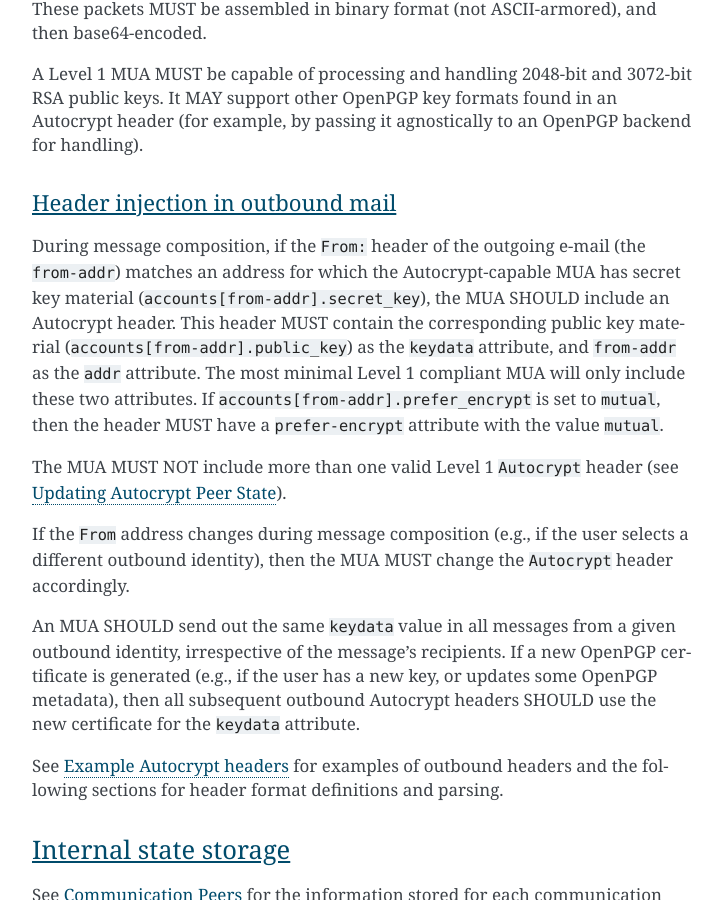
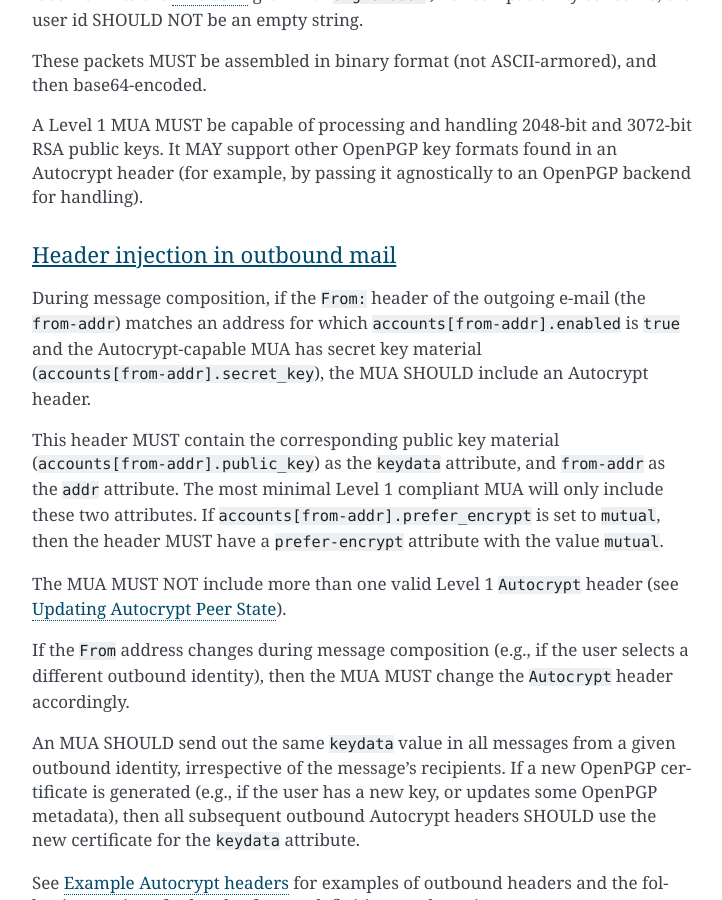
Before and after one commit to autocrypt/autocrypt, a Sphinx documentation site: the page built from doc/level1.rst, in a window 1280 px wide and 900 px high, scrolled down 5460 px. Shown: the whole window, without its empty margins (388-1110 px from the left). Built offline with Sphinx 7.4.7, drawn with Linux system fonts in a browser that asks for light colours; some of the changed text lies outside the part shown.

Commit message:
add accounts[addr].enabled
Making the "enabled" value an explicit value makes it easier to model
and reason about the account.

Closes: #162

```diff
--- a/doc/level1.rst
+++ b/doc/level1.rst
@@ -128,9 +128,11 @@
 
 A Level 1 MUA maintains an internal structure ``accounts`` indexed by
 the account's :doc:`canonicalized e-mail address
-<address-canonicalization>` (``addr``).  For each account on which
-Autocrypt is enabled, ``accounts[addr]`` has the following attributes:
+<address-canonicalization>` (``addr``).  For each account controlled
+by the MUA, ``accounts[addr]`` has the following attributes:
 
+ * ``enabled``: a boolean value, indicating whether Autocrypt is
+   enabled for this account.
  * ``secret_key``: The RSA secret key material used for
    the account (see :ref:`secretkeys`).
  * ``public_key``: The OpenPGP transferable public key (:rfc:`OpenPGP
@@ -140,7 +142,7 @@
    preference for this account.  This is either ``mutual`` or ``nopreference``.
    This SHOULD default to ``nopreference``.
 
-If Autocrypt is enabled for a given account, the MUA SHOULD allow the
+If ``accounts[addr].enabled`` is ``true``, the MUA SHOULD allow the
 user to switch the setting for ``accounts[addr].prefer_encrypt``.
 This choice might be hidden in something like a "preferences pane".
 See :ref:`preference-ui` for a specific example of how this could
@@ -234,10 +236,12 @@
 ~~~~~~~~~~~~~~~~~~~~~~~~~~~~~~~~~
 
 During message composition, if the ``From:`` header of the outgoing
-e-mail (the ``from-addr``) matches an address for which the
-Autocrypt-capable MUA has secret key material
-(``accounts[from-addr].secret_key``), the MUA SHOULD include an Autocrypt
-header. This header MUST contain the corresponding public key material
+e-mail (the ``from-addr``) matches an address for which
+``accounts[from-addr].enabled`` is ``true`` and the Autocrypt-capable
+MUA has secret key material (``accounts[from-addr].secret_key``), the
+MUA SHOULD include an Autocrypt header.
+
+This header MUST contain the corresponding public key material
 (``accounts[from-addr].public_key``) as the ``keydata`` attribute, and
 ``from-addr`` as the ``addr`` attribute.  The most minimal Level 1
 compliant MUA will only include these two attributes.  If
@@ -867,8 +871,9 @@
 +++++++++++++++++++
 
 Level 1 MUAs MUST allow the user to disable Autocrypt completely for
-each account they control.  For level 1, we expect most MUAs to have
-Autocrypt disabled by default.
+each account they control (that is, to set ``accounts[addr].enabled``
+to ``false``).  For level 1, we expect most MUAs to have Autocrypt
+disabled by default.
 
 .. _getting_started:
 
```
